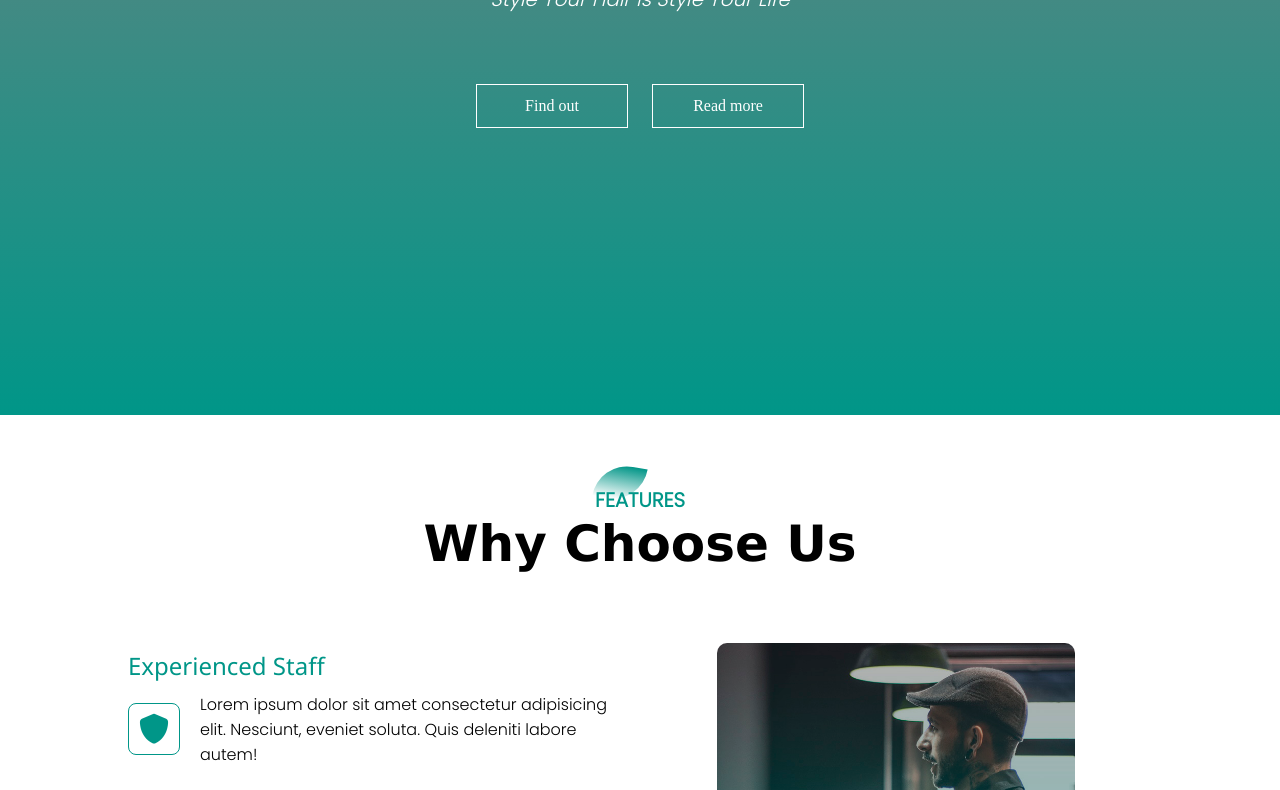
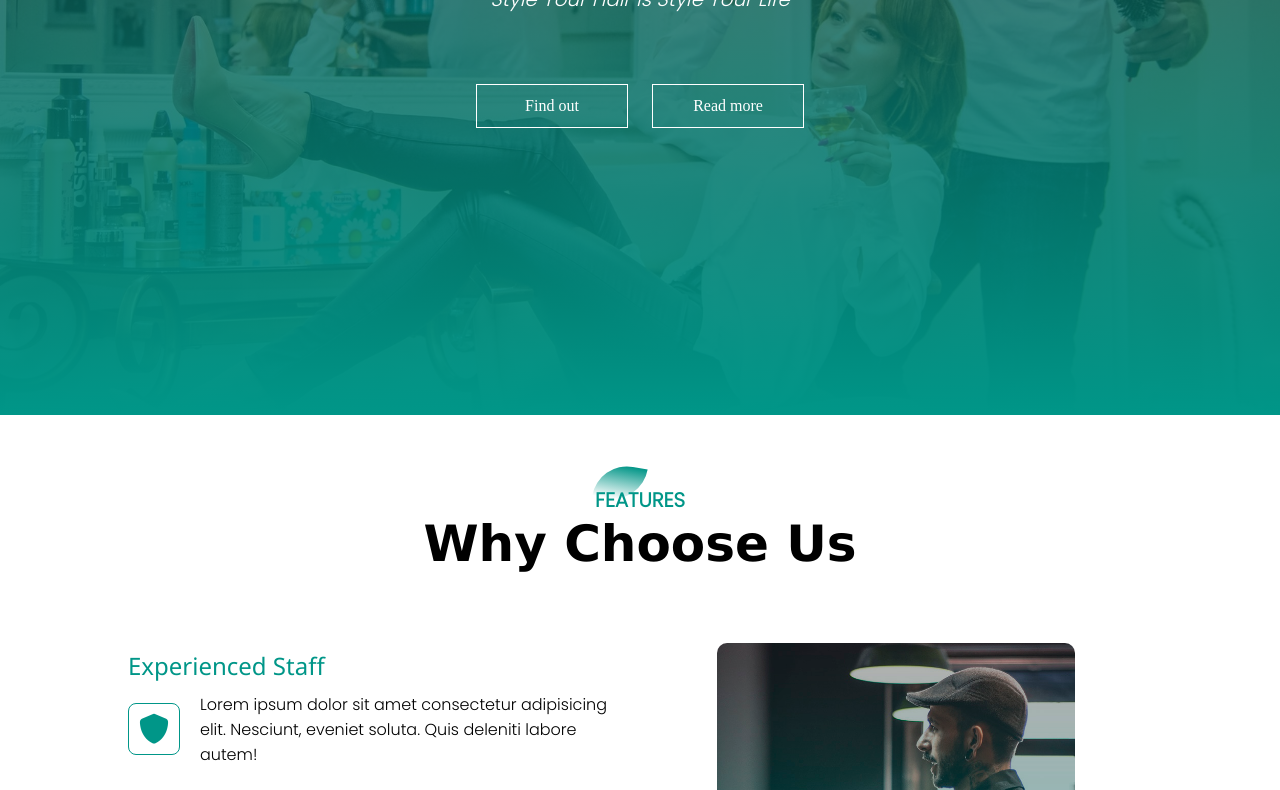
Before and after one commit to mohit-ydv/Barber_website, a plain HTML site: page index.html in a window 1280 px wide. Shown: the part 385-1175 px from the top of the page. Drawn offline with Linux system fonts and the light colour scheme; some packages are replaced by stand-ins of ours; a script that the page names is missing.

Commit message:
Update style.css

```diff
--- a/style.css
+++ b/style.css
@@ -12,7 +12,7 @@ p{
 
 /* Banner section at the top  */
 #banner{
-    background: linear-gradient(rgba(0,0,0,0.5), #009688), url(images/banner.jpg);
+    background: linear-gradient(rgba(0,0,0,0.5), #009688), url(banner.jpg);
     background-size: cover;
     background-position: center;
     height: 100vh;
```
